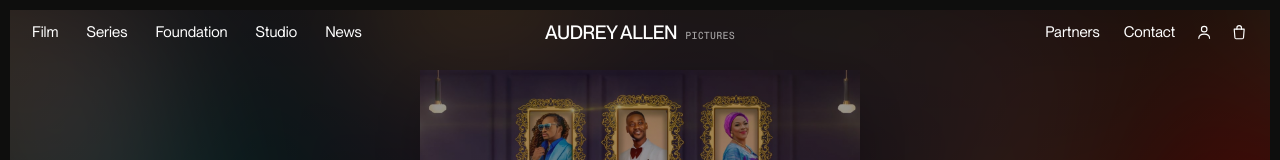
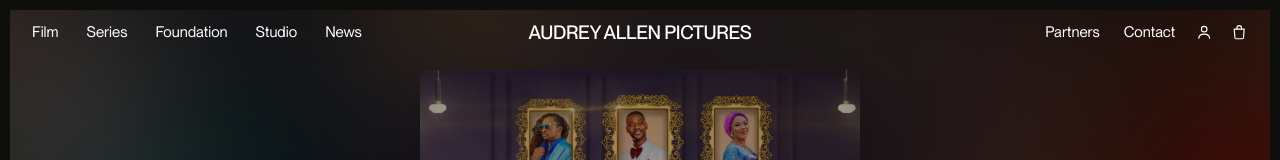
Before and after one commit to Dera-Enebeli/Audrey-Allen-Pictures, a Next.js app: page / in a window 1280 px wide. Shown: the top 160 px of the page. Built offline with nearby package versions, Linux system fonts and the light colour scheme.

Commit message:
Logo: show full name 'Audrey Allen Pictures' as single wordmark
- Removed split design (sans 'AUDREY ALLEN' + mono 'Pictures')
- Now renders full brand.name in one consistent sans-serif style
- Mobile audit: 0 overflow, all targets >= 40px

```diff
--- a/src/components/Logo.tsx
+++ b/src/components/Logo.tsx
@@ -22,13 +22,7 @@ export function Logo({
         className="font-sans text-[1.0625rem] font-medium uppercase leading-none tracking-[-0.02em] sm:text-[1.1875rem]"
         style={{ color: tone === "paper" ? "#fff" : "var(--color-ink)" }}
       >
-        {site.brand.shortName}
-      </span>
-      <span
-        className="label hidden text-[0.625rem] opacity-60 sm:inline"
-        style={{ color: tone === "paper" ? "#fff" : "var(--color-ink)" }}
-      >
-        Pictures
+        {site.brand.name}
       </span>
     </Link>
   );
```
